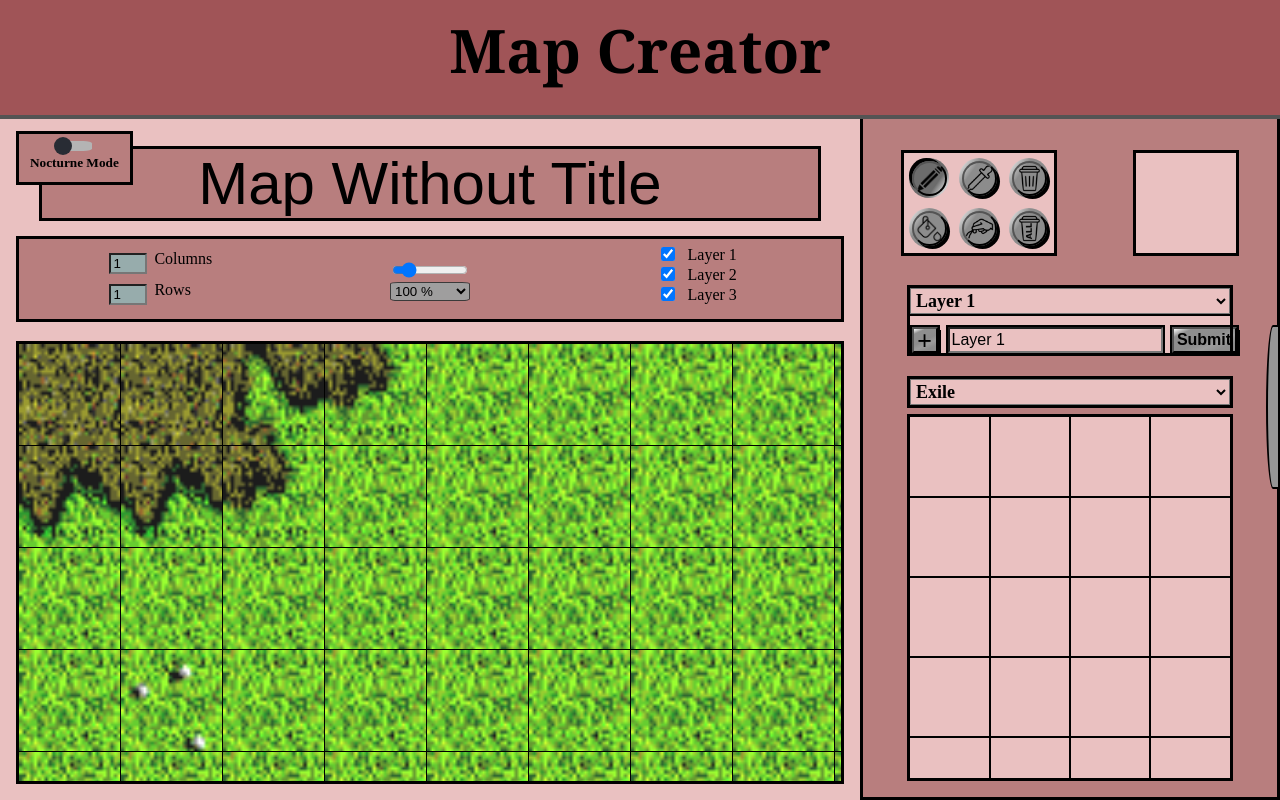
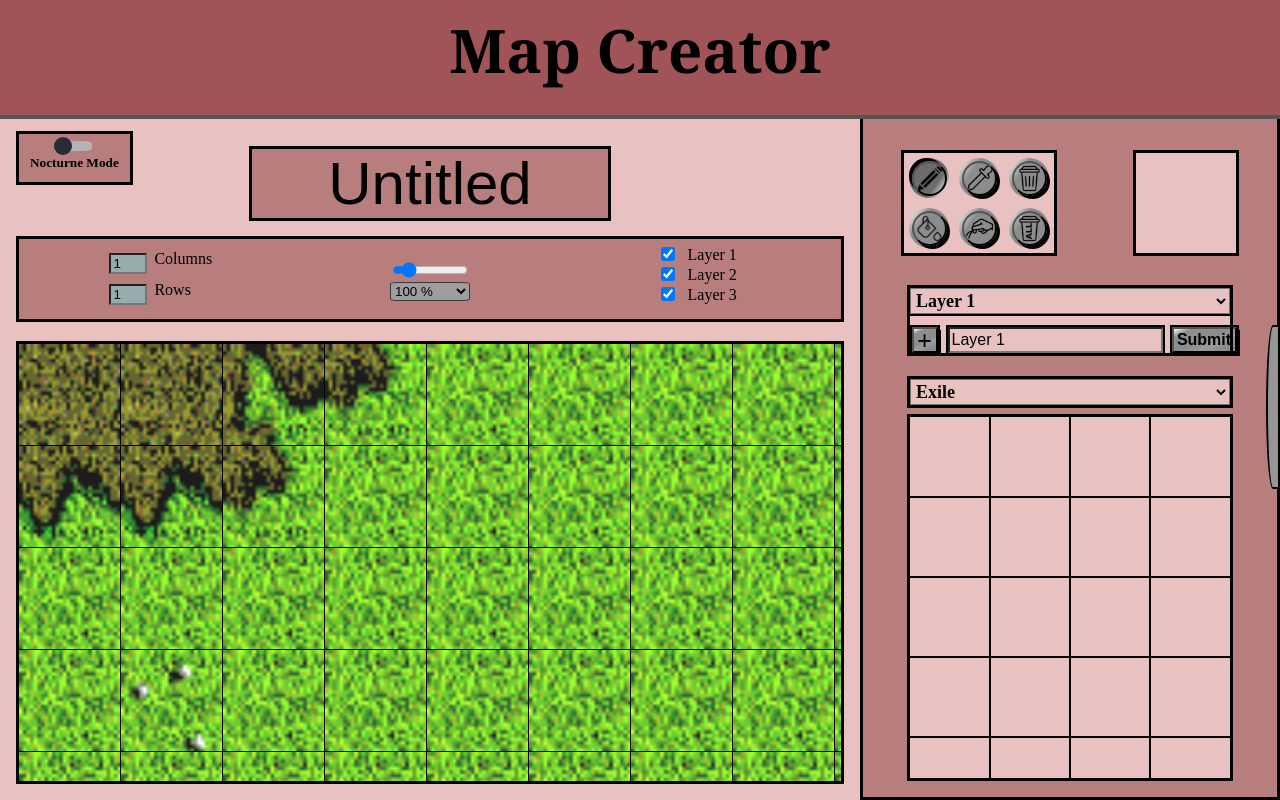
Before and after one commit to GeroNahu/Map-Creator, a React (Create React App) app: page / in a window 1280 px wide. Built offline with nearby package versions, Linux system fonts and the light colour scheme.

Commit message:
Fixes map default title

```diff
--- a/src/Components/MapSection.js
+++ b/src/Components/MapSection.js
@@ -26,7 +26,7 @@ const MapSection = ({
   const [height, setHeight] = React.useState(14);
   const [mapSize, setMapSize] = React.useState(100);
 
-  const [inputSize, setInputSize] = React.useState(20);
+  const [inputSize, setInputSize] = React.useState(8);
 
   const { map, setMap } = React.useContext(MapContext);
   const { theme } = React.useContext(ThemesContext);
@@ -55,7 +55,6 @@ const MapSection = ({
               onSubmit={(e) => {
                 setMap({ ...map, title: e.target.title.value });
                 e.preventDefault();
-                console.log(map.title);
               }}
             >
               <input
@@ -64,7 +63,7 @@ const MapSection = ({
                 }}
                 size={inputSize ? inputSize : 1}
                 className="titleInput"
-                defaultValue={map.title || "Map Without Title"}
+                defaultValue={map.title || "Untitled"}
                 name="title"
                 style={{
                   backgroundColor: theme.MAP_TITLE_BACKGROUND,
```
